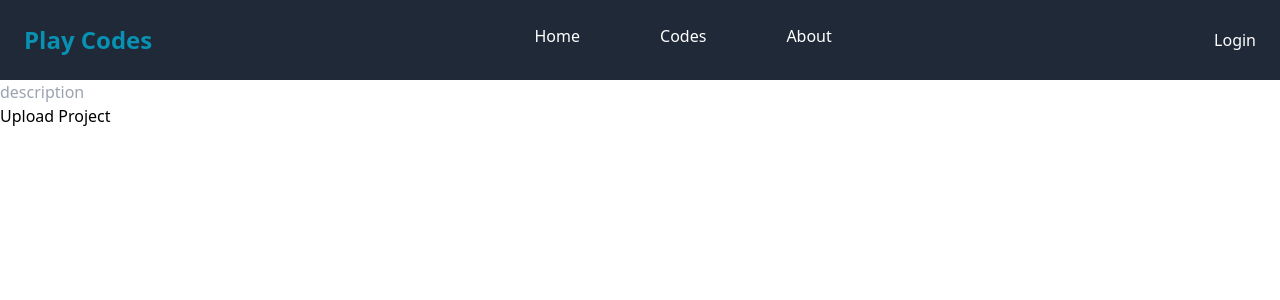
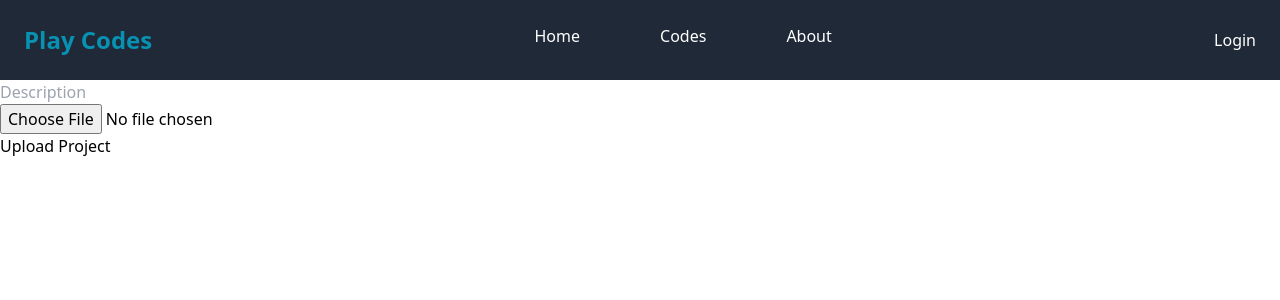
Before and after one commit to Shivangi917/Play-Codes, a React (Vite) app: page /postproject in a window 1280 px wide. Shown: the top 300 px of the page. Built offline with nearby package versions, Linux system fonts and the light colour scheme.

Commit message:
add image

```diff
--- a/src/Components/Homepage/Post.jsx
+++ b/src/Components/Homepage/Post.jsx
@@ -9,7 +9,7 @@ const Post = () => {
   useEffect(() => {
     const fetchProjects = async () => {
       try {
-        const response = await axios.get('http://localhost:3000/projects'); // Corrected URL to '/projects'
+        const response = await axios.get('http://localhost:3000/post'); // Corrected URL to '/post'
         setProjects(response.data); // Store fetched projects in state
         setLoading(false);
       } catch (error) {
@@ -25,11 +25,19 @@ const Post = () => {
   if (error) return <p>{error}</p>;
 
   return (
-    <div>
+    <div className="post-container">
       {projects.length > 0 ? (
         projects.map((project) => (
-          <div key={project._id}>
-            {project.user ? project.user.name : "Unknown"} {/* Fixed reference */}
+          <div key={project._id} className="post">
+            <h2>{project.user ? project.user.name : "Unknown"}</h2>
+            <p>{project.description}</p>
+            {project.image && (
+              <img
+                src={`http://localhost:3000/Public/${project.image}`} // Ensure this path is correct
+                alt={project.description}
+                className="post-image"
+              />
+            )}
           </div>
         ))
       ) : (
--- a/src/Components/Post/PostProject.jsx
+++ b/src/Components/Post/PostProject.jsx
@@ -3,36 +3,45 @@ import axios from 'axios';
 
 const PostProject = ({ useremail }) => {
     const [description, setDescription] = useState('');
+    const [image, setImage] = useState(null);
 
-    const handleSubmit = async(e) => {
+    const handleSubmit = async (e) => {
         e.preventDefault();
 
+        const formData = new FormData();
+        formData.append('description', description);
+        formData.append('useremail', useremail); // Include user email
+        formData.append('image', image);
+
         try {
-            const payload = {
-                description,
-                useremail
-            };
-
-            const response = await axios.post('http://localhost:3000/projects', payload);
+            const response = await axios.post('http://localhost:3000/post', formData);
             console.log("Project posted successfully", response.data);
-        } catch(error) {
-            console.error("Error posting project: ", error);
+        } catch (error) {
+            console.error("Error posting project: ", error.response ? error.response.data : error.message);
         }
-    }
+    };
 
     return (
         <div>
             <form onSubmit={handleSubmit}>
-                <input type="text"
-                placeholder='description'
-                value={description}
-                onChange={(e) => setDescription(e.target.value)}
-                className='block'
-                required/>
+                <input
+                    type="text"
+                    placeholder='Description'
+                    value={description}
+                    onChange={(e) => setDescription(e.target.value)}
+                    className='block'
+                    required
+                />
+                <input
+                    type="file"
+                    accept="image/*"
+                    onChange={e => setImage(e.target.files[0])}
+                    className='block'
+                />
                 <button type="submit">Upload Project</button>
             </form>
         </div>
-    )
-}
+    );
+};
 
 export default PostProject;
```
